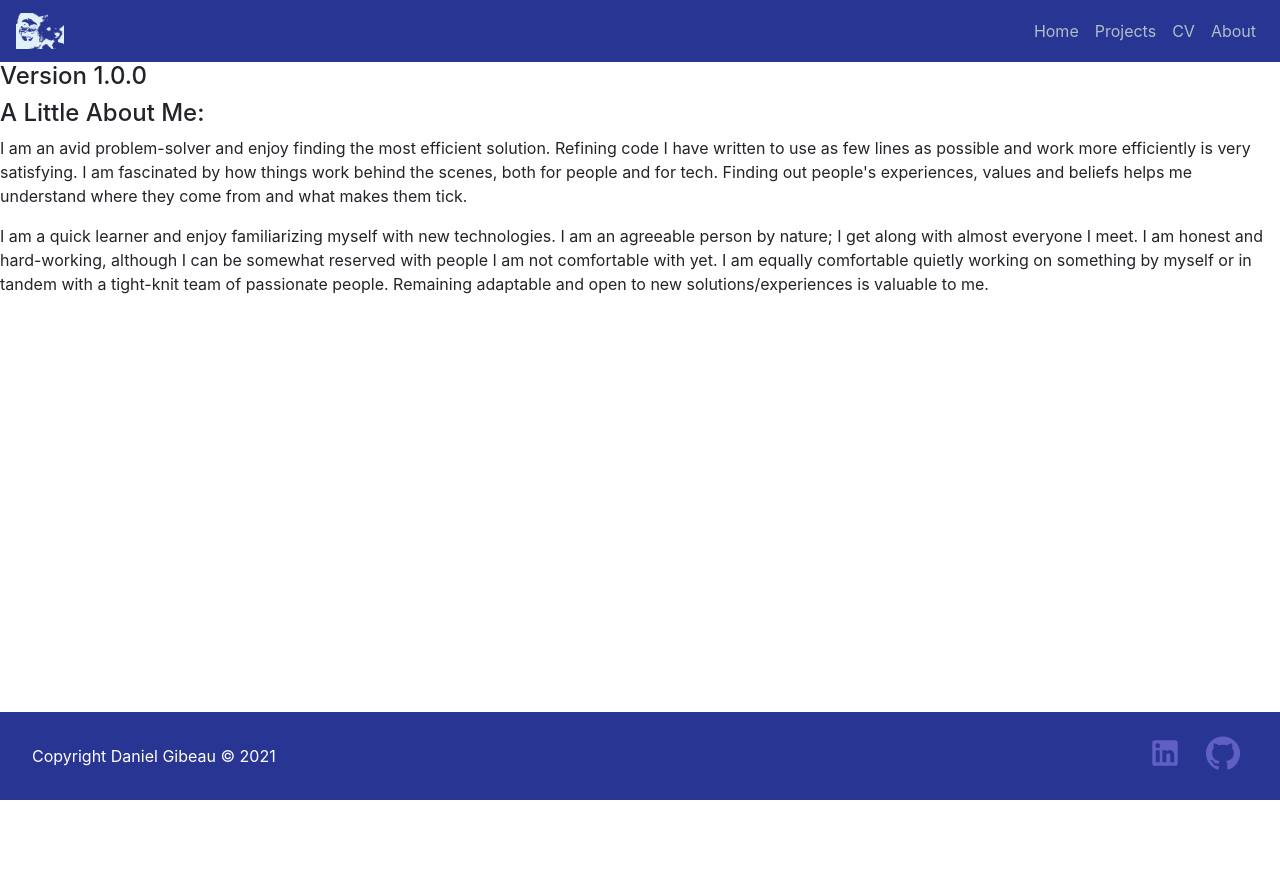
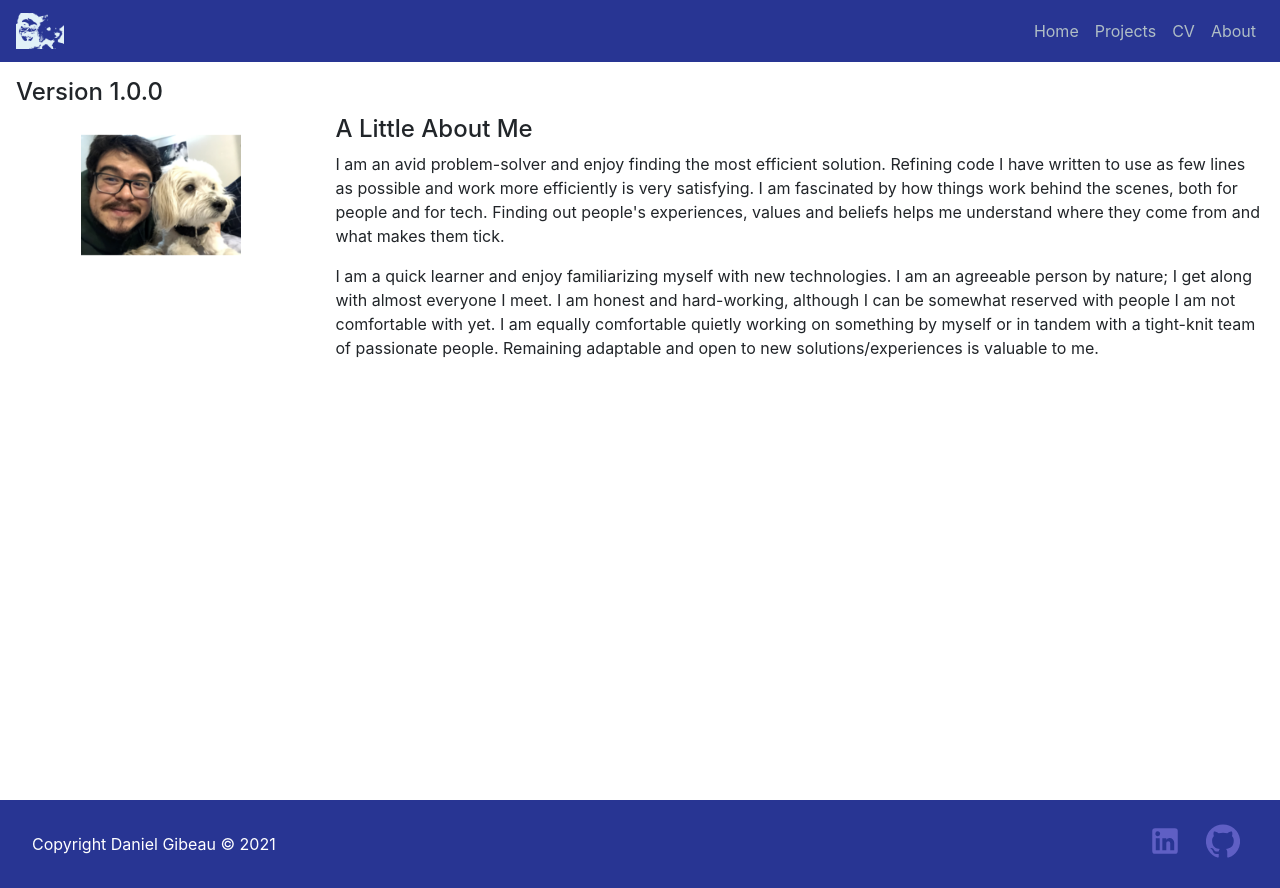
Before and after one commit to d-gibeau/portfolio-website, a React (Create React App) app: page /about in a window 1280 px wide. Before the commit the page ends 800 px from the top, so only its background shows below. Built offline with nearby package versions, Linux system fonts and the light colour scheme.

Commit message:
Changed footer to hide until scroll, fixed for pages larger than view. About Me layout adjustments

```diff
--- a/src/components/About.js
+++ b/src/components/About.js
@@ -1,26 +1,36 @@
 const About = () => {
   return (
-    <div>
+    <div className="page-view">
       <h4>Version 1.0.0</h4>
-      <h4>A Little About Me:</h4>
+      <div className="row">
+        <div className="col-lg-3 d-flex">
+          <img
+            src="./android-chrome-192x192.png"
+            className="about-me-pic"
+            alt="daniel-gibeau-with-fidel"
+          />
+        </div>
+        <div className="col-lg-9">
+          <h4>A Little About Me</h4>
           <p>
             I am an avid problem-solver and enjoy finding the most efficient
-        solution. Refining code I have written to use as few lines as possible
-        and work more efficiently is very satisfying. I am fascinated by how
-        things work behind the scenes, both for people and for tech. Finding out
-        people's experiences, values and beliefs helps me understand where they
-        come from and what makes them tick.
+            solution. Refining code I have written to use as few lines as
+            possible and work more efficiently is very satisfying. I am
+            fascinated by how things work behind the scenes, both for people and
+            for tech. Finding out people's experiences, values and beliefs helps
+            me understand where they come from and what makes them tick.
           </p>
           <p>
             I am a quick learner and enjoy familiarizing myself with new
             technologies. I am an agreeable person by nature; I get along with
-        almost everyone I meet. I am honest and hard-working, although I can be
-        somewhat reserved with people I am not comfortable with yet. I am
-        equally comfortable quietly working on something by myself or in tandem
-        with a tight-knit team of passionate people. Remaining adaptable and
-        open to new solutions/experiences is valuable to me.
+            almost everyone I meet. I am honest and hard-working, although I can
+            be somewhat reserved with people I am not comfortable with yet. I am
+            equally comfortable quietly working on something by myself or in
+            tandem with a tight-knit team of passionate people. Remaining
+            adaptable and open to new solutions/experiences is valuable to me.
           </p>
-      <p></p>
+        </div>
+      </div>
     </div>
   );
 };
--- a/src/components/CurriculumVitae.js
+++ b/src/components/CurriculumVitae.js
@@ -1,21 +1,5 @@
-import { GitHub, LinkedIn } from "@material-ui/icons";
-import { Grid } from "@material-ui/core";
-
 const CurriculumVitae = () => {
-  return (
-    <Grid container>
-      <Grid item>
-        <a href="https://www.linkedin.com/in/daniel-gibeau-723a2b15a/">
-          <LinkedIn />
-        </a>
-      </Grid>
-      <Grid item>
-        <a href="https://github.com/Ututu222">
-          <GitHub />
-        </a>
-      </Grid>
-    </Grid>
-  );
+  return <div className="page-view"></div>;
 };
 
 export default CurriculumVitae;
--- a/src/components/Home.js
+++ b/src/components/Home.js
@@ -1,14 +1,10 @@
 const Home = () => {
   return (
-    <div>
-      <a
-        className="App-link"
-        href="https://reactjs.org"
-        target="_blank"
-        rel="noopener noreferrer"
-      >
-        Learn React
-      </a>
+    <div className="page-view">
+      <p>
+        Welcome to my website! I'm a software developer currently based in
+        Edmonton, Alberta.
+      </p>
     </div>
   );
 };
--- a/src/components/Projects.js
+++ b/src/components/Projects.js
@@ -1,5 +1,5 @@
 const Projects = () => {
-  return <div></div>;
+  return <div className="page-view"></div>;
 };
 
 export default Projects;
--- a/src/style/css/global.css
+++ b/src/style/css/global.css
@@ -35,15 +35,15 @@ footer {
 }
 
 .wrapper {
-  min-height: 100%;
+  min-height: 100vh;
   position: relative;
 }
 
 footer {
-  position: absolute;
+  position: relative;
   bottom: 0;
   left: 0;
-  min-width: 100vw;
+  min-width: 100%;
   color: #fff;
 }
 
@@ -63,8 +63,27 @@ footer {
   opacity: 90%;
 }
 
-@media (min-width: 640px) {
+.page-view {
+  padding: 1rem;
+}
+
+.about-me-pic {
+  margin: 0 auto;
+  height: 10rem;
+  width: 10rem;
+}
+
+h4 {
+  text-align: center;
+}
+
+@media screen and (min-width: 640px) {
   .copyright {
+    text-align: left;
+  }
+}
+@media screen and (min-width: 992px) {
+  h4 {
     text-align: left;
   }
 }
--- a/src/style/sass/global.sass
+++ b/src/style/sass/global.sass
@@ -7,6 +7,7 @@ $secondary-colour-light: #e2f1f8
 $secondary-colour-dark: #808e95
 
 $breakpoint-phone: 640px
+$bootstrap-breakpoint-lg: 992px
 
 $header-padding-x: 2rem
 $header-padding-y: 1rem
@@ -40,14 +41,14 @@ footer
   padding: $header-padding-y $header-padding-x
 
 .wrapper
-  min-height: 100%
+  min-height: 100vh
   position: relative
 
 footer
-  position: absolute
+  position: relative
   bottom: 0
   left: 0
-  min-width: 100vw
+  min-width: 100%
   color: #fff
 
 .footer
@@ -63,6 +64,22 @@ footer
   background-color: #e2f1f8
   opacity: 90%
 
-@media (min-width: $breakpoint-phone)
+.page-view
+  padding: 1rem
+
+.about-me-pic
+  margin: 0 auto
+  height: 10rem
+  width: 10rem
+
+h4
+  text-align: center
+
+@media screen and (min-width: $breakpoint-phone)
   .copyright
     text-align: left
+
+@media screen and ( min-width: $bootstrap-breakpoint-lg )
+
+  h4
+    text-align: left
```
Also changed, not shown: 1 other file (tests, documents, lock files or other folders). Lines whose indentation alone changed are shown as unchanged.
